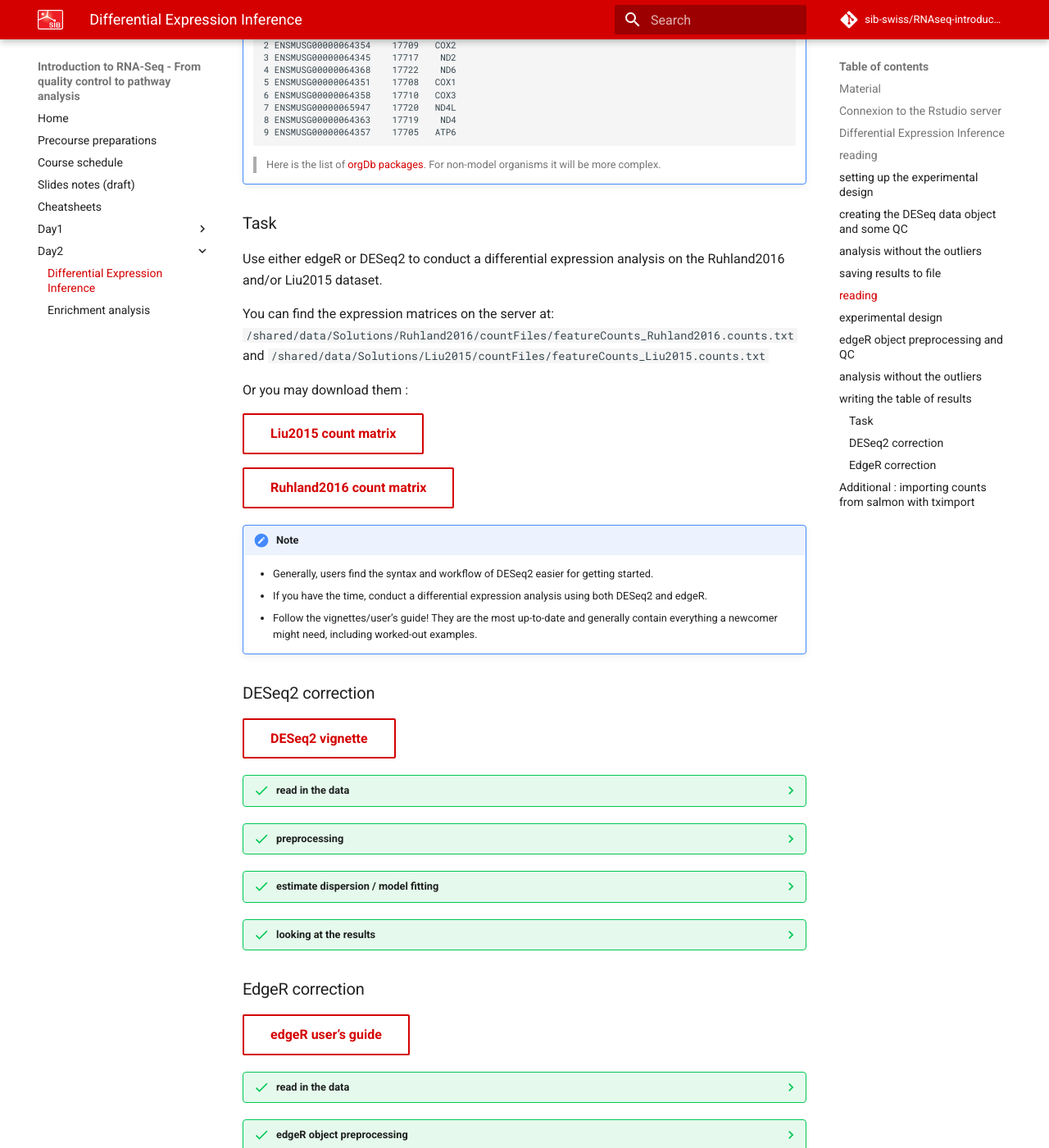
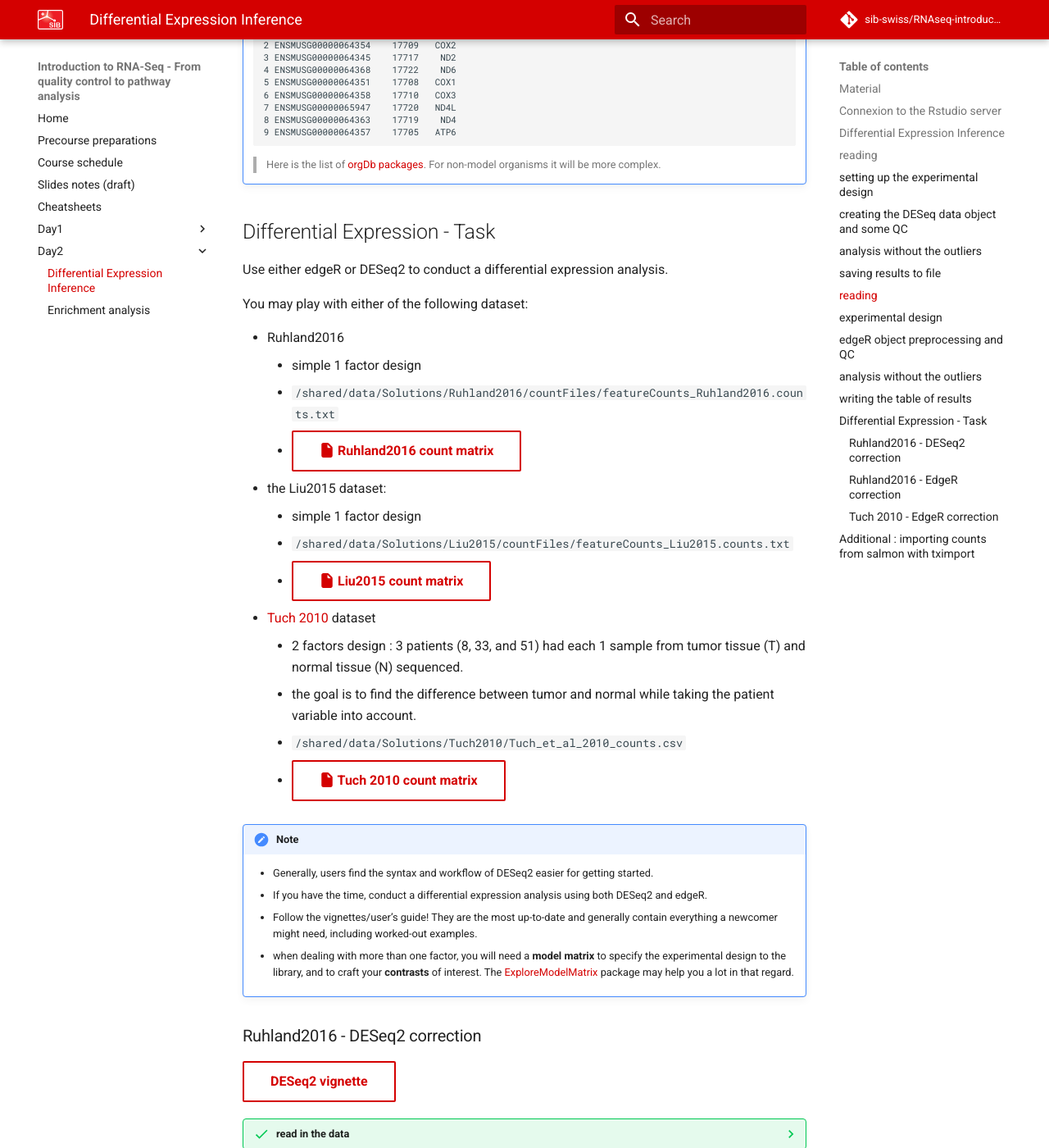
Before and after one commit to sib-swiss/RNAseq-introduction-training, an MkDocs documentation site: the page built from docs/days/DE.md, in a window 1280 px wide and 1400 px high, scrolled down 1514 px. Shown: the whole window at 82% size. Built offline with MkDocs 1.6.1 and Material for MkDocs 9.7.7, drawn with Linux system fonts in a browser that asks for light colours; comment, search, counter and statistics services are not loaded; some of the changed text lies outside the part shown.

````diff
--- a/docs/days/DE.md
+++ b/docs/days/DE.md
@@ -721,17 +722,27 @@ Let's analze the `mouseMT` toy dataset.
 	> Here is the list of [orgDb packages](https://bioconductor.org/packages/release/BiocViews.html#___OrgDb). For non-model organisms it will be more complex.
 
 
-### Task
+## Differential Expression - Task
 
-Use either edgeR or DESeq2 to conduct a differential expression analysis on the Ruhland2016 and/or Liu2015 dataset.
+Use either edgeR or DESeq2 to conduct a differential expression analysis.
 
-You can find the expression matrices on the server at: `/shared/data/Solutions/Ruhland2016/countFiles/featureCounts_Ruhland2016.counts.txt` and `/shared/data/Solutions/Liu2015/countFiles/featureCounts_Liu2015.counts.txt`
+You may play with either of the following dataset:
 
-Or you may download them :
+ * Ruhland2016
+ 	* simple 1 factor design
+ 	* `/shared/data/Solutions/Ruhland2016/countFiles/featureCounts_Ruhland2016.counts.txt`
+ 	* [ :fontawesome-solid-file: Ruhland2016 count matrix](../assets/txt/featureCounts_Ruhland2016.counts.txt){target=_blank : .md-button }
+ * the Liu2015 dataset:
+	 * simple 1 factor design
+	 * `/shared/data/Solutions/Liu2015/countFiles/featureCounts_Liu2015.counts.txt`
+	 * [ :fontawesome-solid-file: Liu2015 count matrix](../assets/txt/featureCounts_Liu2015.counts.txt){target=_blank : .md-button }
+ * [Tuch 2010](https://journals.plos.org/plosone/article?id=10.1371/journal.pone.0009317) dataset
+ 	* 2 factors design : 3 patients (8, 33, and 51) had each 1 sample from tumor tissue (T) and normal tissue (N) sequenced.
+ 	* the goal is to find the difference between tumor and normal while taking the patient variable into account.
+ 	* `/shared/data/Solutions/Tuch2010/Tuch_et_al_2010_counts.csv`
+	* [ :fontawesome-solid-file: Tuch 2010 count matrix](../assets/txt/Tuch_et_al_2010_counts.csv){target=_blank : .md-button }
 
-[Liu2015 count matrix](../assets/txt/featureCounts_Liu2015.counts.txt){target=_blank : .md-button }
 
-[Ruhland2016 count matrix](../assets/txt/featureCounts_Ruhland2016.counts.txt){target=_blank : .md-button }
 
 !!! note
 
@@ -739,13 +750,10 @@ Or you may download them :
 	 * If you have the time, conduct a differential expression analysis using both DESeq2 and edgeR.
 	 * Follow the vignettes/user's guide! They are the most up-to-date and generally contain everything a newcomer might need, including worked-out examples.
 
-<!-- Suggestion: ExploreModelMatrix for visualising contrasts:
-https://github.com/csoneson/ExploreModelMatrix
-https://bioconductor.org/packages/release/bioc/html/ExploreModelMatrix.html
-Soneson C, Marini F, Geier F, Love M, Stadler M (2020). “ExploreModelMatrix: Interactive exploration for improved understanding of design matrices and linear models in R.” F1000Research, 9, 512. doi: 10.12688/f1000research.24187.2.
--->
+	 * when dealing with more than one factor, you will need a **model matrix** to specify the experimental design to the library, and to craft your **contrasts** of interest. The [ExploreModelMatrix](https://csoneson.github.io/ExploreModelMatrix/index.html) package may help you a lot in that regard.
 
-### DESeq2 correction
+
+### Ruhland2016 - DESeq2 correction
 
 [DESeq2 vignette](https://bioconductor.org/packages/release/bioc/vignettes/DESeq2/inst/doc/DESeq2.html){target=_blank : .md-button }
 
@@ -914,10 +922,9 @@ Soneson C, Marini F, Geier F, Love M, Stadler M (2020). “ExploreModelMatrix: I
 	```
 
 
-<!-- Question from students: how to map ENSEMBL gene IDs to gene names? -->
 
 
-### EdgeR correction
+### Ruhland2016 - EdgeR correction
 
 [edgeR user's guide](https://www.bioconductor.org/packages/release/bioc/vignettes/edgeR/inst/doc/edgeRUsersGuide.pdf){target=_blank : .md-button }
 
@@ -1122,6 +1129,11 @@ Soneson C, Marini F, Geier F, Love M, Stadler M (2020). “ExploreModelMatrix: I
 
 
 
+### Tuch 2010 - EdgeR correction
+
+We refer you here to section 4.1 of [edgeR's vignette](https://www.bioconductor.org/packages/release/bioc/vignettes/edgeR/inst/doc/edgeRUsersGuide.pdf).
+
+
 ## Additional : importing counts from salmon with `tximport`
 
 The `tximport` R packages offers a fairly simple set of functions to get **transcript-level** expression quantification from salmon or kallisto into a differential **gene** expression analysis.
````
Also changed, not shown: other parts of docs/days/DE.md (+2 -1 lines), docs/days/enrichment.md (+8 -3 lines), 2 other files.
